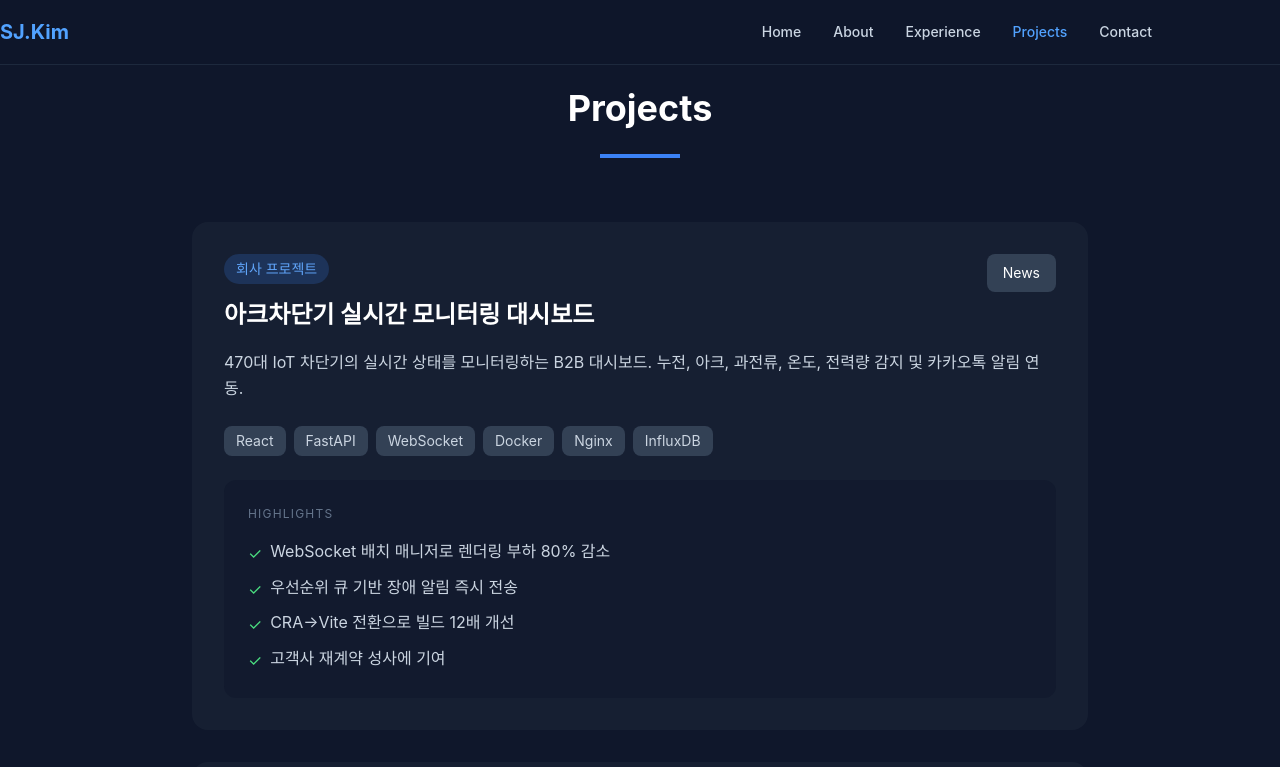
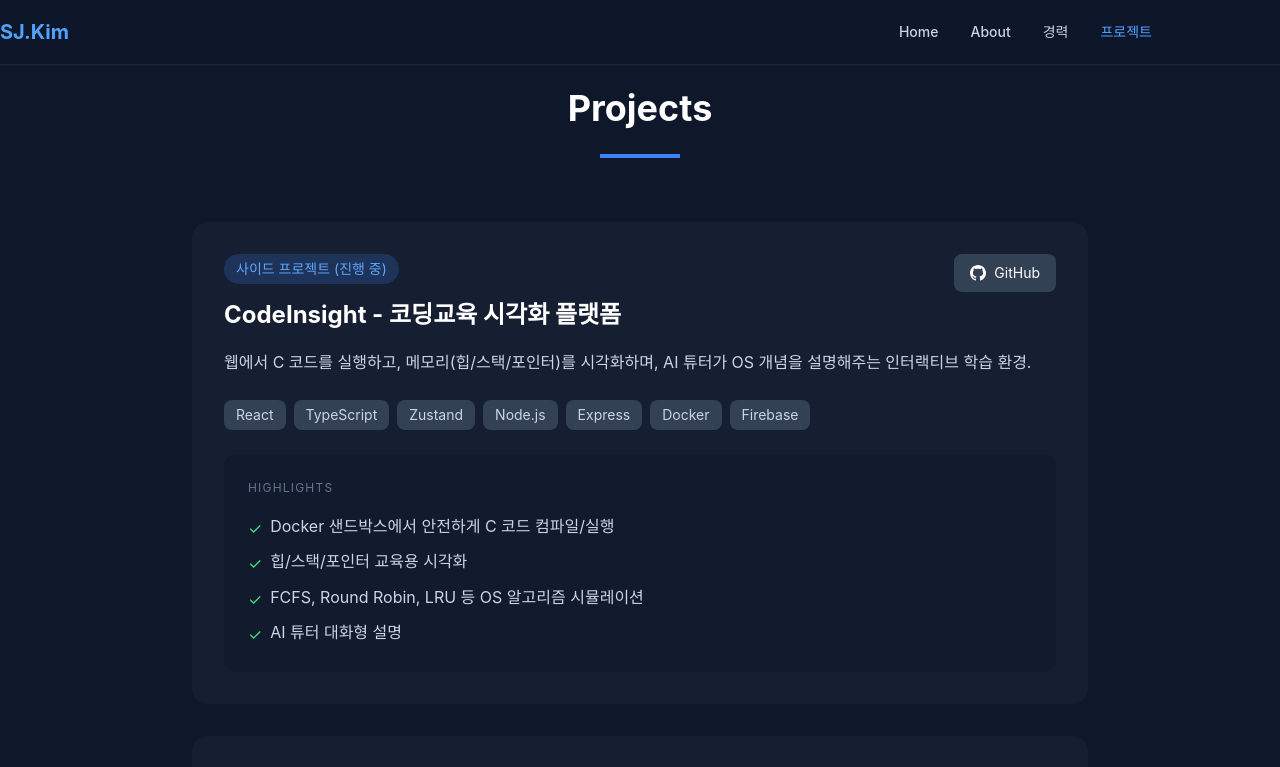
Before and after one commit to jammy0903/portfolio, a React (Vite) app: page /projects in a window 1280 px wide. Shown: the top 767 px of the page. Built offline with nearby package versions, Linux system fonts and the light colour scheme.

Commit message:
refactor: Simplify nav to 4 items, move COSLAB to top of projects as CodeInsight

```diff
--- a/src/components/Navbar.tsx
+++ b/src/components/Navbar.tsx
@@ -4,9 +4,8 @@ import { Link, useLocation } from "react-router-dom";
 const navItems = [
   { path: "/", label: "Home" },
   { path: "/about", label: "About" },
-  { path: "/experience", label: "Experience" },
-  { path: "/projects", label: "Projects" },
-  { path: "/contact", label: "Contact" },
+  { path: "/experience", label: "경력" },
+  { path: "/projects", label: "프로젝트" },
 ];
 
 export default function Navbar() {
--- a/src/data/profile.ts
+++ b/src/data/profile.ts
@@ -71,18 +71,18 @@ export const experience = {
 
 export const projects = [
   {
-    title: "아크차단기 실시간 모니터링 대시보드",
-    type: "회사 프로젝트",
-    description: "470대 IoT 차단기의 실시간 상태를 모니터링하는 B2B 대시보드. 누전, 아크, 과전류, 온도, 전력량 감지 및 카카오톡 알림 연동.",
-    techStack: ["React", "FastAPI", "WebSocket", "Docker", "Nginx", "InfluxDB"],
+    title: "CodeInsight - 코딩교육 시각화 플랫폼",
+    type: "사이드 프로젝트 (진행 중)",
+    description: "웹에서 C 코드를 실행하고, 메모리(힙/스택/포인터)를 시각화하며, AI 튜터가 OS 개념을 설명해주는 인터랙티브 학습 환경.",
+    techStack: ["React", "TypeScript", "Zustand", "Node.js", "Express", "Docker", "Firebase"],
     highlights: [
-      "WebSocket 배치 매니저로 렌더링 부하 80% 감소",
-      "우선순위 큐 기반 장애 알림 즉시 전송",
-      "CRA→Vite 전환으로 빌드 12배 개선",
-      "고객사 재계약 성사에 기여",
+      "Docker 샌드박스에서 안전하게 C 코드 컴파일/실행",
+      "힙/스택/포인터 교육용 시각화",
+      "FCFS, Round Robin, LRU 등 OS 알고리즘 시뮬레이션",
+      "AI 튜터 대화형 설명",
     ],
     links: {
-      news: "https://www.fpn119.co.kr/243991",
+      github: "https://github.com/jammy0903/C-OSINE",
     },
   },
   {
@@ -109,21 +109,6 @@ export const projects = [
     ],
     links: {},
   },
-  {
-    title: "COSLAB - C & OS 학습 플랫폼",
-    type: "사이드 프로젝트 (진행 중)",
-    description: "웹에서 C 코드를 실행하고, 메모리(힙/스택/포인터)를 시각화하며, AI 튜터가 OS 개념을 설명해주는 인터랙티브 학습 환경.",
-    techStack: ["React", "TypeScript", "Zustand", "Node.js", "Express", "Docker", "Firebase"],
-    highlights: [
-      "Docker 샌드박스에서 안전하게 C 코드 컴파일/실행",
-      "힙/스택/포인터 교육용 시각화",
-      "FCFS, Round Robin, LRU 등 OS 알고리즘 시뮬레이션",
-      "AI 튜터 대화형 설명",
-    ],
-    links: {
-      github: "https://github.com/jammy0903/C-OSINE",
-    },
-  },
 ];
 
 export const education = [
--- /dev/null
+++ b/src/pages/Experience2.tsx
@@ -0,0 +1,65 @@
+export default function Experience2() {
+  const cardStyle = {
+    backgroundColor: 'rgba(30, 41, 59, 0.5)',
+    borderRadius: '1rem',
+    padding: '2rem',
+  };
+
+  return (
+    <div style={{ minHeight: '100vh', paddingTop: '5rem', paddingBottom: '5rem', paddingLeft: '1rem', paddingRight: '1rem' }}>
+      <div style={{ maxWidth: '56rem', margin: '0 auto' }}>
+        {/* Header */}
+        <div style={{ textAlign: 'center', marginBottom: '4rem' }}>
+          <h1 style={{ fontSize: '2.25rem', fontWeight: 'bold', color: 'white', marginBottom: '1rem' }}>CodeInsight</h1>
+          <p style={{ color: '#94a3b8', fontSize: '1.125rem', marginBottom: '1rem' }}>C 언어 메모리 시각화 학습 플랫폼</p>
+          <div style={{ width: '5rem', height: '4px', backgroundColor: '#3b82f6', margin: '0 auto' }}></div>
+        </div>
+
+        {/* Content Area */}
+        <div style={{ display: 'flex', flexDirection: 'column', gap: '2rem' }}>
+
+          {/* Project Overview */}
+          <div style={cardStyle}>
+            <h2 style={{ fontSize: '1.5rem', fontWeight: 'bold', color: 'white', marginBottom: '1rem' }}>프로젝트 개요</h2>
+            <p style={{ color: '#94a3b8', lineHeight: '1.8' }}>
+              {/* 여기에 프로젝트 설명 */}
+            </p>
+          </div>
+
+          {/* Tech Stack */}
+          <div style={cardStyle}>
+            <h2 style={{ fontSize: '1.5rem', fontWeight: 'bold', color: 'white', marginBottom: '1rem' }}>기술 스택</h2>
+            <div style={{ display: 'flex', flexWrap: 'wrap', gap: '0.5rem' }}>
+              {/* 여기에 기술 스택 배지 */}
+            </div>
+          </div>
+
+          {/* Key Features */}
+          <div style={cardStyle}>
+            <h2 style={{ fontSize: '1.5rem', fontWeight: 'bold', color: 'white', marginBottom: '1rem' }}>주요 기능</h2>
+            <div style={{ display: 'flex', flexDirection: 'column', gap: '1.5rem' }}>
+              {/* 여기에 주요 기능 목록 */}
+            </div>
+          </div>
+
+          {/* Achievements */}
+          <div style={cardStyle}>
+            <h2 style={{ fontSize: '1.5rem', fontWeight: 'bold', color: 'white', marginBottom: '1rem' }}>주요 성과</h2>
+            <div style={{ display: 'flex', flexDirection: 'column', gap: '1.5rem' }}>
+              {/* 여기에 성과 목록 */}
+            </div>
+          </div>
+
+          {/* Links */}
+          <div style={cardStyle}>
+            <h2 style={{ fontSize: '1.5rem', fontWeight: 'bold', color: 'white', marginBottom: '1rem' }}>Links</h2>
+            <div style={{ display: 'flex', gap: '1rem' }}>
+              {/* 여기에 GitHub, Demo 링크 */}
+            </div>
+          </div>
+
+        </div>
+      </div>
+    </div>
+  );
+}
--- a/src/pages/Projects.tsx
+++ b/src/pages/Projects.tsx
@@ -55,9 +55,9 @@ export default function Projects() {
                         GitHub
                       </a>
                     )}
-                    {project.links.news && (
+                    {(project.links as Record<string, string>).news && (
                       <a
-                        href={project.links.news}
+                        href={(project.links as Record<string, string>).news}
                         target="_blank"
                         rel="noopener noreferrer"
                         style={buttonStyle}
```
Also changed, not shown: 1 other file (tests, documents, lock files or other folders).
